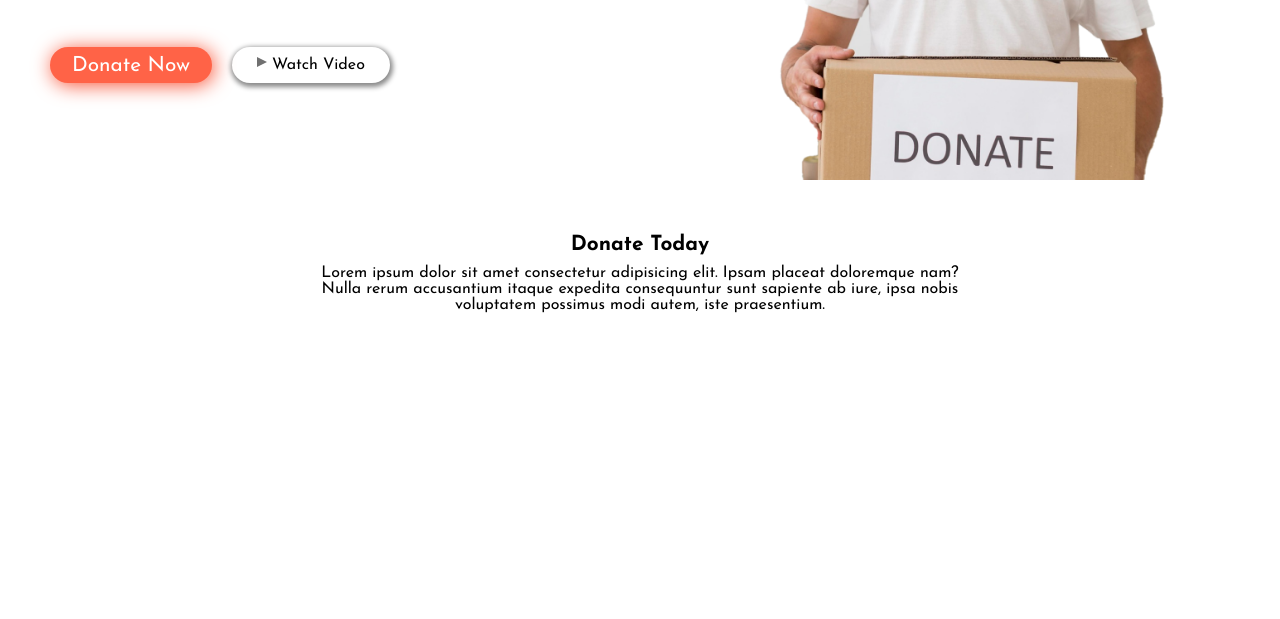
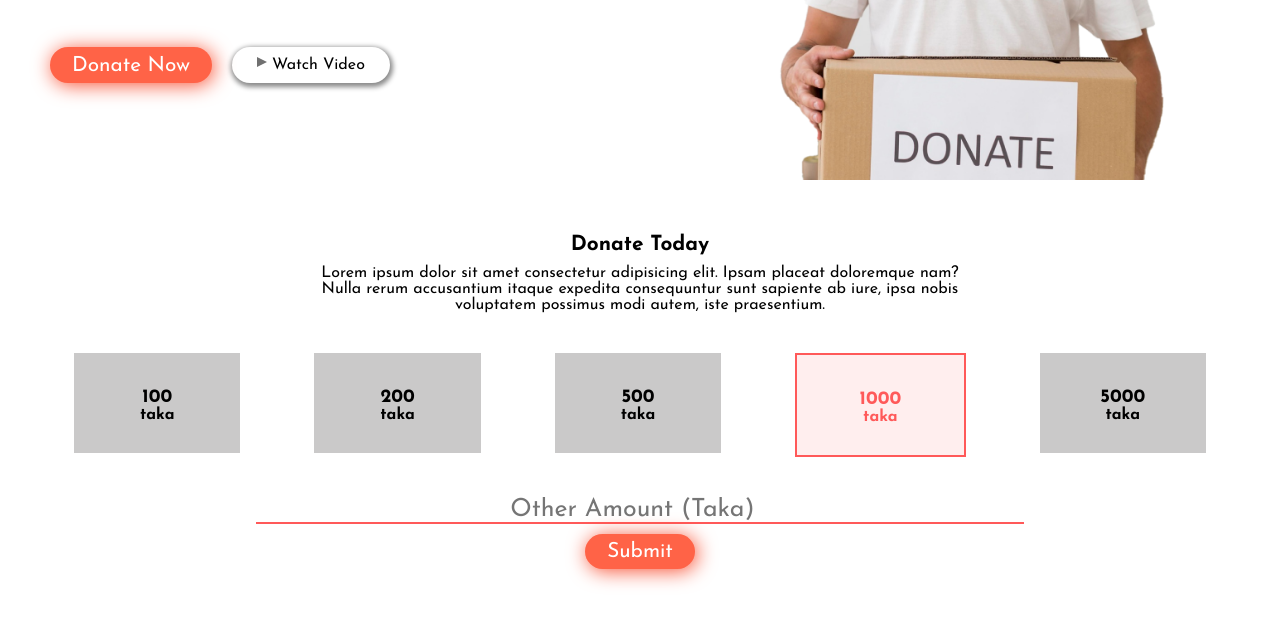
Before and after one commit to ShekhRaselMasrurAhmmadNissan/donate-today-practice, a plain HTML site: page index.html in a window 1280 px wide. Shown: the part 320-939 px from the top of the page. Before the commit the page ends 800 px from the top, so only its background shows below. Drawn offline with Linux system fonts and the light colour scheme; a web font is replaced by a local one.

Commit message:
Doante Now Section completed.

```diff
--- a/CSS/style.css
+++ b/CSS/style.css
@@ -4,14 +4,17 @@
 	margin: 0;
 	padding: 0;
 }
+
 a {
 	padding: 10px 25px;
 	text-decoration: none;
 	color: #000;
 }
+
 section {
 	margin-bottom: 50px;
 }
+
 h1 {
 	font-size: 3.5em;
 }
@@ -24,6 +27,7 @@ h2 {
 #header {
 	width: 100%;
 }
+
 #play-button {
 	width: 0;
 	height: 0;
@@ -31,23 +35,28 @@ h2 {
 	border-left: 10px solid rgba(112, 112, 112, 1);
 	border-bottom: 5px solid transparent;
 }
+
 #buttons,
 #watch-video {
 	display: flex;
 }
+
 #play-button {
 	margin-right: 5px;
 }
+
 #buttons {
 	/* padding: 20px; */
 	margin-top: 50px;
 	/* justify-content: space-between; */
 }
+
 #video-play {
 	margin-left: 20px;
 	border-radius: 20px;
 	box-shadow: 1px 2px 5px 2px rgba(0, 0, 0, 0.463);
 }
+
 .btn {
 	padding: 5px 20px;
 	border-radius: 20px;
@@ -81,3 +90,53 @@ h2 {
 	margin: 0 25%;
 	text-align: center;
 }
+
+li {
+	list-style: none;
+}
+
+.quick-amount {
+	width: 13%;
+	height: 100px;
+	text-align: center;
+	/* justify-content: center; */
+	background-color: rgba(178, 176, 176, 0.684);
+}
+
+.quick-amount>h3 {
+	margin-top: 35px;
+	/* color: white; */
+}
+
+#quick-amount-list {
+	margin-top: 40px;
+	display: flex;
+	justify-content: space-evenly;
+}
+
+.selected {
+	background-color: rgba(255, 238, 238, 1);
+	border: 2px solid rgba(255, 89, 89, 1);
+}
+
+.selected>* {
+	color: rgba(255, 89, 89, 1);
+}
+#custom-amount-form {
+	width: 60%;
+	margin: 40px 20% 0;
+}
+#amount {
+	width: 100%;
+	font-size: 25px;
+	text-align: center;
+	margin-bottom: 10px;
+	border-style: none;
+	border-bottom:2px solid rgba(255, 89, 89, 1);
+}
+#custom-amount-submit {
+	margin: 0 auto;
+}
+#custom-amount-form>* {
+	display: block;
+}
--- a/index.html
+++ b/index.html
@@ -55,9 +55,38 @@
 				<h2>Donate Today</h2>
 				<p>Lorem ipsum dolor sit amet consectetur adipisicing elit. Ipsam placeat doloremque nam? Nulla rerum accusantium itaque expedita consequuntur sunt sapiente ab iure, ipsa nobis voluptatem possimus modi autem, iste praesentium.</p>
 			</div>
-			<div></div>
-			<div></div>
+			<div id="amount-lists">
+				<ul id="quick-amount-list">
+					<li class="quick-amount">
+						<h3>100</h3>
+						<h4>taka</h4>
+					</li>
+					<li class="quick-amount">
+						<h3>200</h3>
+						<h4>taka</h4>
+					</li>
+					<li class="quick-amount">
+						<h3>500</h3>
+						<h4>taka</h4>
+					</li>
+					<li class="quick-amount selected">
+						<h3>1000</h3>
+						<h4>taka</h4>
+					</li>
+					<li class="quick-amount">
+						<h3>5000</h3>
+						<h4>taka</h4>
+					</li>
+				</ul>
+			</div>
+			<div id="custom-amount">
+				<form action="" id="custom-amount-form">
+					<input type="number" name="amount" id="amount" placeholder="Other Amount (Taka)">
+					<input type="submit" id="custom-amount-submit" value="Submit" class="btn">
+				</form>
+			</div>
 		</section>
+		<!-- Donate Now Section End -->
 	</body>
 
 </html>
```
